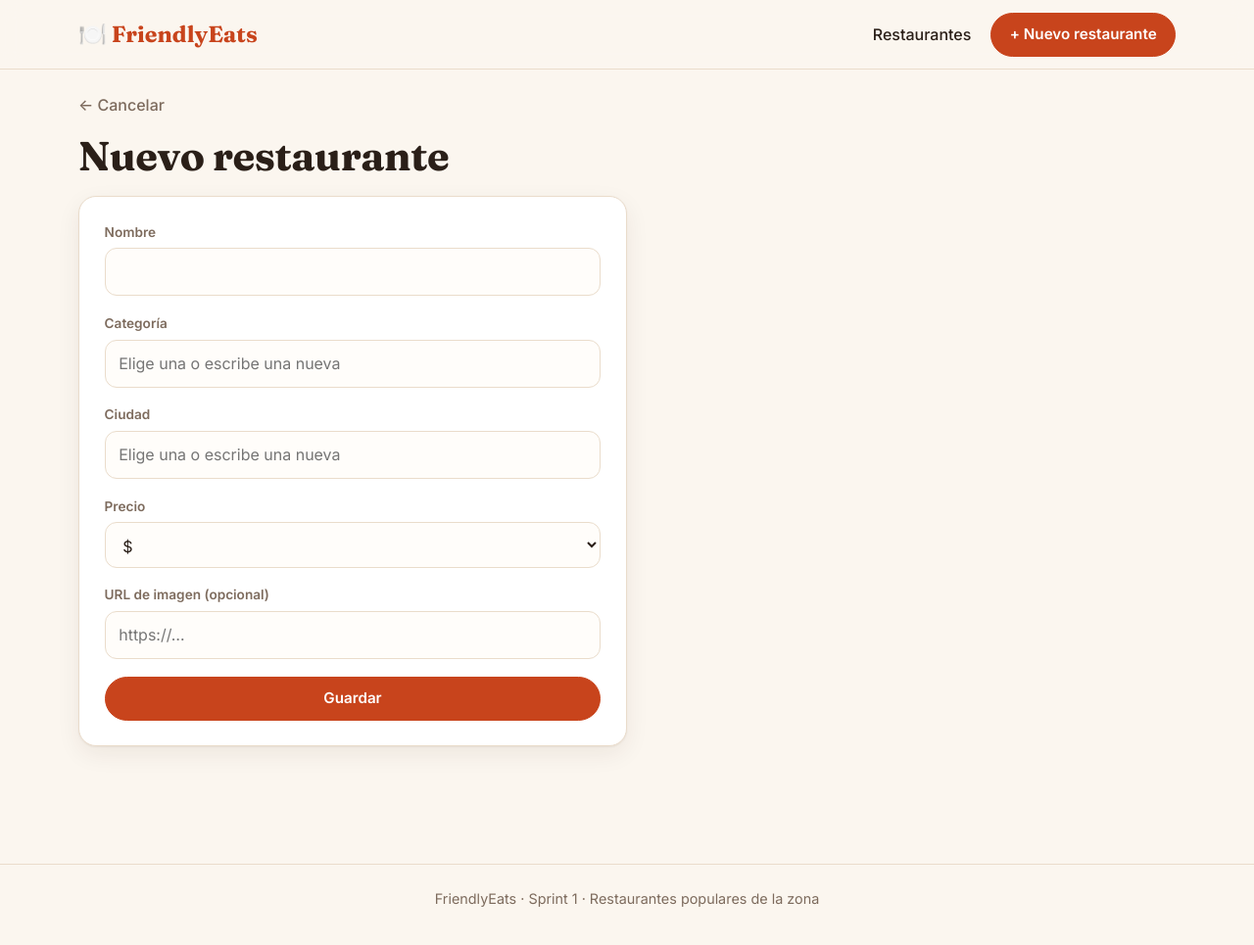
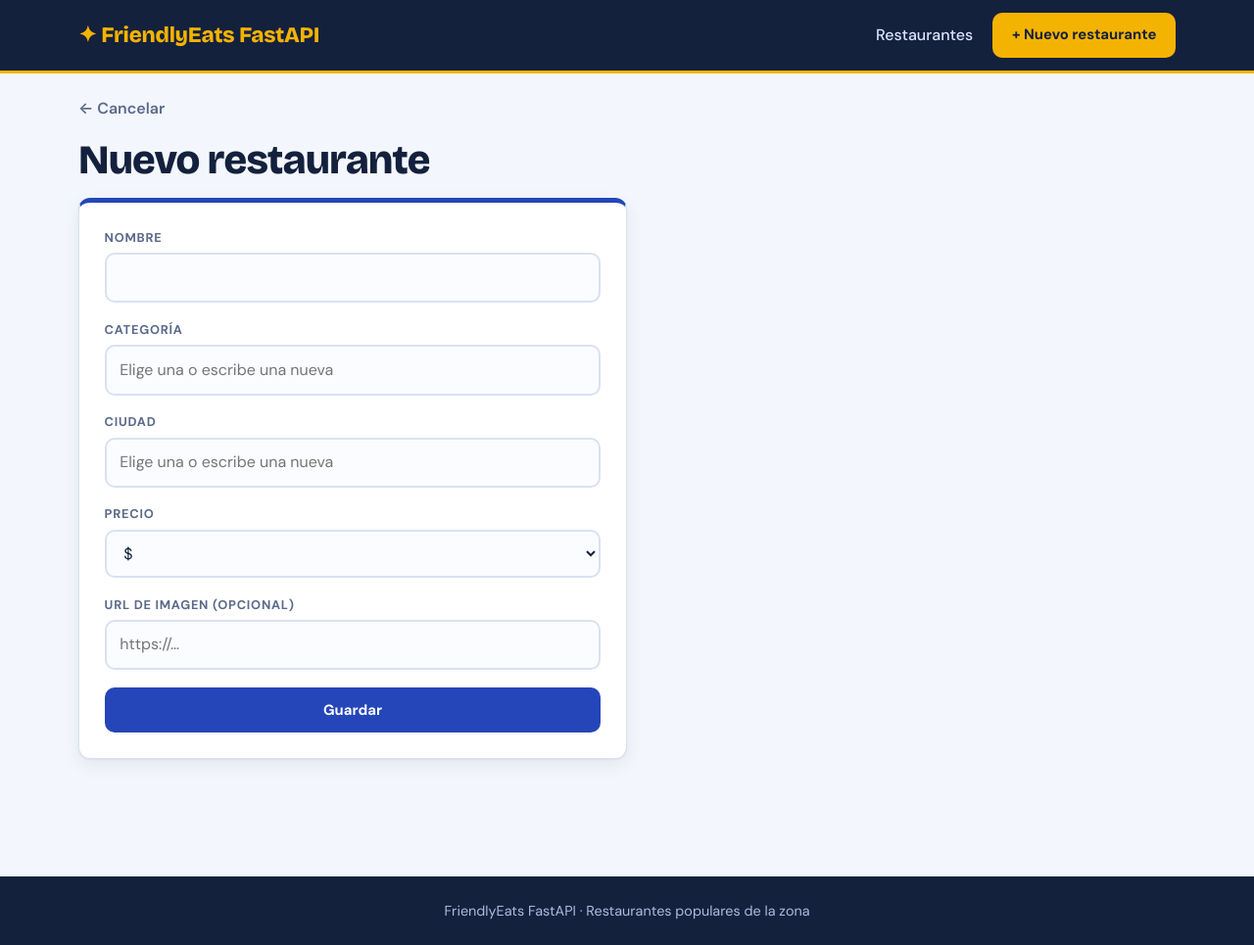
Before and after one commit to annlvs-f/friendlyeats-fastapi, a FastAPI app: page /restaurants/new in a window 1280 px wide. Shown: the whole page at 98% size. Before the commit the page ends 926 px from the top, so only its background shows below. Run offline with FastAPI, Linux system fonts and the light colour scheme.

Commit message:
Sprint 2:restaurantes

```diff
--- a/app/templates/base.html
+++ b/app/templates/base.html
@@ -9,7 +9,7 @@
 <body>
   <header class="site-header">
     <div class="container header-inner">
-      <a class="brand" href="/">🍽️ FriendlyEats</a>
+      <a class="brand" href="/">✦ {{ app_name }}</a>
       <nav class="nav">
         <a href="/">Restaurantes</a>
         <a class="btn btn-primary" href="/restaurants/new">+ Nuevo restaurante</a>
@@ -25,7 +25,7 @@
   </main>
 
   <footer class="site-footer">
-    <div class="container">FriendlyEats · Sprint 1 · Restaurantes populares de la zona</div>
+    <div class="container">{{ app_name }} · Restaurantes populares de la zona</div>
   </footer>
 
   <script src="/static/js/app.js"></script>
--- a/static/css/styles.css
+++ b/static/css/styles.css
@@ -1,22 +1,23 @@
-@import url("https://fonts.googleapis.com/css2?family=Fraunces:opsz,wght@9..144,600;9..144,700&family=Inter:wght@400;500;600;700&display=swap");
+@import url("https://fonts.googleapis.com/css2?family=Bricolage+Grotesque:opsz,wght@12..96,600;12..96,800&family=DM+Sans:wght@400;500;600;700&display=swap");
 
 :root {
-  --bg: #fbf6ef;
+  --bg: #f3f6fc;
   --surface: #ffffff;
-  --ink: #2a1f18;
-  --muted: #7d6b5d;
-  --primary: #c8441c;
-  --primary-dark: #9f3414;
-  --primary-soft: #fde9df;
-  --green: #3f6b3a;
-  --gold: #b7791f;
-  --danger: #b42318;
-  --border: #eadccb;
-  --radius: 18px;
-  --shadow: 0 1px 2px rgba(60, 30, 10, .06), 0 8px 24px rgba(60, 30, 10, .07);
-  --shadow-hover: 0 2px 4px rgba(60, 30, 10, .08), 0 16px 36px rgba(60, 30, 10, .14);
-  --font-body: "Inter", system-ui, -apple-system, "Segoe UI", sans-serif;
-  --font-title: "Fraunces", Georgia, "Times New Roman", serif;
+  --ink: #14213d;
+  --muted: #5b6a8a;
+  --primary: #2446b8;
+  --primary-dark: #1a3590;
+  --primary-soft: #e3eafc;
+  --accent: #f5b301;
+  --green: #1f7a4d;
+  --gold: #b97a00;
+  --danger: #c2271d;
+  --border: #d9e1f2;
+  --radius: 12px;
+  --shadow: 0 1px 2px rgba(20, 33, 61, .06), 0 6px 18px rgba(20, 33, 61, .07);
+  --shadow-hover: 0 2px 4px rgba(20, 33, 61, .08), 0 14px 32px rgba(36, 70, 184, .22);
+  --font-body: "DM Sans", system-ui, -apple-system, "Segoe UI", sans-serif;
+  --font-title: "Bricolage Grotesque", "DM Sans", system-ui, sans-serif;
 }
 
 * { box-sizing: border-box; }
@@ -30,63 +31,64 @@ body {
   -webkit-font-smoothing: antialiased;
 }
 
-h1, h2 { font-family: var(--font-title); line-height: 1.15; letter-spacing: -.01em; }
+h1, h2 { font-family: var(--font-title); line-height: 1.12; letter-spacing: -.02em; font-weight: 800; }
 h1 { margin: 0 0 1rem; font-size: clamp(1.8rem, 4vw, 2.6rem); }
 
 .container { width: min(1120px, 100% - 2rem); margin-inline: auto; }
 main.container { padding-block: 1.5rem 4rem; min-height: 72vh; }
 
 /* ---------- Cabecera ---------- */
-.site-header {
-  position: sticky; top: 0; z-index: 20;
-  background: rgba(251, 246, 239, .88);
-  backdrop-filter: blur(10px);
-  border-bottom: 1px solid var(--border);
-}
+.site-header { position: sticky; top: 0; z-index: 20; background: var(--ink); border-bottom: 3px solid var(--accent); }
 .header-inner { display: flex; align-items: center; justify-content: space-between; gap: 1rem; padding-block: .8rem; }
-.brand { font-family: var(--font-title); font-size: 1.45rem; font-weight: 700; color: var(--primary); text-decoration: none; }
+.brand { font-family: var(--font-title); font-size: 1.4rem; font-weight: 800; color: var(--accent); text-decoration: none; letter-spacing: -.01em; }
 .nav { display: flex; align-items: center; gap: 1.25rem; }
-.nav a:not(.btn) { color: var(--ink); text-decoration: none; font-weight: 500; }
-.nav a:not(.btn):hover { color: var(--primary); }
+.nav a:not(.btn) { color: #dbe4ff; text-decoration: none; font-weight: 500; }
+.nav a:not(.btn):hover { color: #fff; }
+.site-header .btn-primary { background: var(--accent); border-color: var(--accent); color: var(--ink); }
+.site-header .btn-primary:hover { background: #ffc933; border-color: #ffc933; box-shadow: none; }
 
-/* ---------- Banner ---------- */
+/* ---------- Banner con patrón de talavera ---------- */
 .hero {
   margin: 0 0 1.5rem;
-  padding: 2.2rem 1.75rem;
-  border-radius: 24px;
+  padding: 2.4rem 1.9rem;
+  border-radius: 16px;
   color: #fff;
-  background:
-    radial-gradient(circle at 85% 20%, rgba(255, 200, 120, .45), transparent 45%),
-    linear-gradient(135deg, #c8441c 0%, #e0792b 100%);
+  background-color: #1e3a8a;
+  background-image:
+    linear-gradient(90deg, rgba(14, 24, 80, .72) 0%, rgba(14, 24, 80, 0) 70%),
+    radial-gradient(circle at 50% 50%, transparent 0 9px, rgba(255, 255, 255, .16) 10px 11px, transparent 12px),
+    radial-gradient(circle at 0 0, rgba(245, 179, 1, .30) 0 6px, transparent 7px),
+    radial-gradient(circle at 100% 100%, rgba(245, 179, 1, .30) 0 6px, transparent 7px);
+  background-size: auto, 44px 44px, 44px 44px, 44px 44px;
   box-shadow: var(--shadow);
 }
-.hero h1 { color: #fff; margin: .25rem 0 .5rem; }
-.hero-eyebrow { margin: 0; text-transform: uppercase; letter-spacing: .14em; font-size: .78rem; font-weight: 700; opacity: .9; }
+.hero h1 { color: #fff; margin: .3rem 0 .5rem; }
+.hero-eyebrow { margin: 0; text-transform: uppercase; letter-spacing: .16em; font-size: .76rem; font-weight: 700; color: var(--accent); }
 .hero-sub { margin: 0; max-width: 46ch; opacity: .95; font-size: 1.05rem; }
 
 /* ---------- Botones ---------- */
 .btn {
   display: inline-flex; align-items: center; justify-content: center; gap: .4rem;
-  padding: .6rem 1.15rem;
-  border: 1.5px solid var(--border); border-radius: 999px;
+  padding: .6rem 1.1rem;
+  border: 2px solid var(--border); border-radius: 10px;
   background: var(--surface); color: var(--ink);
-  font: inherit; font-weight: 600; font-size: .95rem; text-decoration: none; cursor: pointer;
+  font: inherit; font-weight: 700; font-size: .93rem; text-decoration: none; cursor: pointer;
   transition: transform .15s ease, background .15s ease, border-color .15s ease, box-shadow .15s ease;
 }
 .btn:hover { border-color: var(--primary); transform: translateY(-1px); }
 .btn-primary { background: var(--primary); border-color: var(--primary); color: #fff; }
-.btn-primary:hover { background: var(--primary-dark); border-color: var(--primary-dark); box-shadow: 0 6px 16px rgba(200, 68, 28, .3); }
+.btn-primary:hover { background: var(--primary-dark); border-color: var(--primary-dark); box-shadow: 0 6px 16px rgba(36, 70, 184, .35); }
 .btn-danger { background: var(--surface); border-color: var(--danger); color: var(--danger); }
 .btn-danger:hover { background: var(--danger); color: #fff; border-color: var(--danger); }
 .btn:disabled { opacity: .55; cursor: not-allowed; transform: none; box-shadow: none; }
 
 /* ---------- Formularios ---------- */
 .field { display: flex; flex-direction: column; gap: .35rem; }
-label { font-weight: 600; font-size: .85rem; color: var(--muted); }
+label { font-weight: 700; font-size: .8rem; color: var(--muted); text-transform: uppercase; letter-spacing: .06em; }
 input, select {
   width: 100%; padding: .7rem .85rem;
-  border: 1.5px solid var(--border); border-radius: 12px;
-  background: #fffdfa; color: var(--ink); font: inherit;
+  border: 2px solid var(--border); border-radius: 10px;
+  background: #fbfcff; color: var(--ink); font: inherit;
   transition: border-color .15s ease, box-shadow .15s ease;
 }
 input:focus, select:focus { outline: none; border-color: var(--primary); box-shadow: 0 0 0 4px var(--primary-soft); }
@@ -96,6 +98,7 @@ input:focus, select:focus { outline: none; border-color: var(--primary); box-sha
   display: grid; gap: 1.1rem; max-width: 560px;
   background: var(--surface); padding: 1.6rem;
   border-radius: var(--radius); box-shadow: var(--shadow); border: 1px solid var(--border);
+  border-top: 5px solid var(--primary);
 }
 
 .filters {
@@ -141,31 +143,32 @@ input:focus, select:focus { outline: none; border-color: var(--primary); box-sha
 .empty h1 { color: var(--primary); font-size: 4rem; margin-bottom: .25rem; }
 
 /* ---------- Detalle ---------- */
-.back { display: inline-block; margin-bottom: 1rem; color: var(--muted); text-decoration: none; font-weight: 500; }
+.back { display: inline-block; margin-bottom: 1rem; color: var(--muted); text-decoration: none; font-weight: 600; }
 .back:hover { color: var(--primary); }
 .detail {
   display: grid; grid-template-columns: 1.1fr 1fr; gap: 2rem; align-items: start;
   background: var(--surface); padding: 1.5rem;
-  border-radius: 24px; box-shadow: var(--shadow); border: 1px solid var(--border);
+  border-radius: 16px; box-shadow: var(--shadow); border: 1px solid var(--border);
+  border-top: 5px solid var(--primary);
 }
 .cover-large { height: 380px; border-radius: var(--radius); }
 .detail-body h1 { margin-top: .25rem; }
 .info { display: grid; grid-template-columns: max-content 1fr; gap: .6rem 1.5rem; margin: 1rem 0 1.75rem; }
-.info dt { font-weight: 600; color: var(--muted); font-size: .9rem; }
-.info dd { margin: 0; font-weight: 500; }
+.info dt { font-weight: 700; color: var(--muted); font-size: .8rem; text-transform: uppercase; letter-spacing: .06em; align-self: center; }
+.info dd { margin: 0; font-weight: 600; }
 .actions { display: flex; gap: .75rem; }
 
 /* ---------- Mensajes ---------- */
-.message { min-height: 1.5rem; font-weight: 600; margin-top: 1rem; }
+.message { min-height: 1.5rem; font-weight: 700; margin-top: 1rem; }
 .message.success { color: var(--green); }
 .message.error { color: var(--danger); }
 .flash {
-  margin: 0 0 1.25rem; padding: .8rem 1.1rem; border-radius: 12px; font-weight: 600;
-  background: #eaf5e7; border: 1px solid #c3dfbd; color: var(--green);
+  margin: 0 0 1.25rem; padding: .8rem 1.1rem; border-radius: 10px; font-weight: 700;
+  background: #e6f6ee; border: 1px solid #b7e2cb; border-left: 5px solid var(--green); color: var(--green);
 }
 
 /* ---------- Pie ---------- */
-.site-footer { border-top: 1px solid var(--border); padding-block: 1.5rem; color: var(--muted); font-size: .9rem; text-align: center; }
+.site-footer { background: var(--ink); color: #aebbe0; padding-block: 1.5rem; font-size: .9rem; text-align: center; }
 
 /* ---------- Tablet y móvil ---------- */
 @media (max-width: 860px) {
```
Also changed, not shown: other parts of static/css/styles.css (+11 -12 lines), 2 other files.
